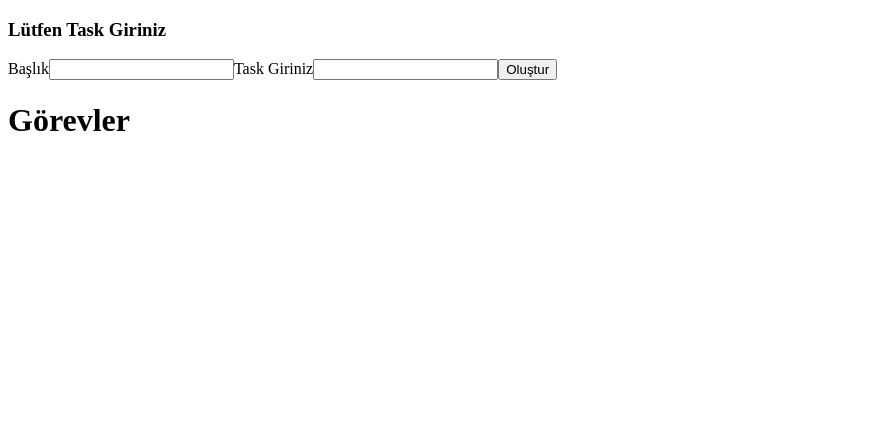
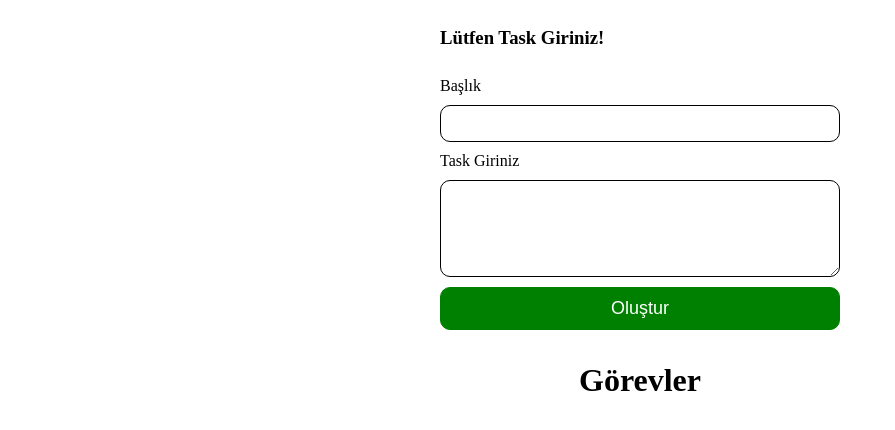
Before and after one commit to Tolga-Ozd/Jira-Application, a React (Create React App) app: page / in a window 1280 px wide. Shown: the top 430 px of the page, without its empty margins (0-895 px from the left). Built offline with nearby package versions, Linux system fonts and the light colour scheme.

Commit message:
style added

```diff
--- /dev/null
+++ b/src/App.css
@@ -0,0 +1,34 @@
+.App{
+display: flex;
+flex-direction: column;
+align-items: center;
+}
+
+.task-create{
+    width: 400px;
+}
+
+.task-label{
+    margin: 10px 0px;
+}
+
+.task-form{
+    display: flex;
+    flex-direction: column;
+}
+
+.task-input{
+    padding: 10px;
+    border: 1px solid black;
+    border-radius: 10px;
+}
+
+.task-button{
+    border: 1px solid green;
+    margin: 10px 0px;
+    padding: 10px;
+    background-color: green;
+    border-radius: 10px;
+    color: white;
+    font-size: 18px;
+}
--- a/src/App.js
+++ b/src/App.js
@@ -1,5 +1,6 @@
 import TaskCreate from "./components/TaskCreate"
 import TaskList from "./components/TaskList"
+import "./App.css"
 
 function App() {
   return (
--- a/src/components/TaskCreate.jsx
+++ b/src/components/TaskCreate.jsx
@@ -1,16 +1,16 @@
 function TaskCreate () {
     return (
         <div>
-            <h3>Lütfen Task Giriniz</h3>
-            <form>
+            <h3 className="task-create">Lütfen Task Giriniz!</h3>
+            <form className="task-form">
 
-                <label>Başlık</label>
-                <input />
+                <label className="task-label">Başlık</label>
+                <input className="task-input"/>
 
-                <label>Task Giriniz</label>
-                <input />
+                <label className="task-label">Task Giriniz</label>
+                <textarea className="task-input" rows={5} />
 
-                <button>Oluştur</button>
+                <button className="task-button">Oluştur</button>
 
             </form>
 
```
